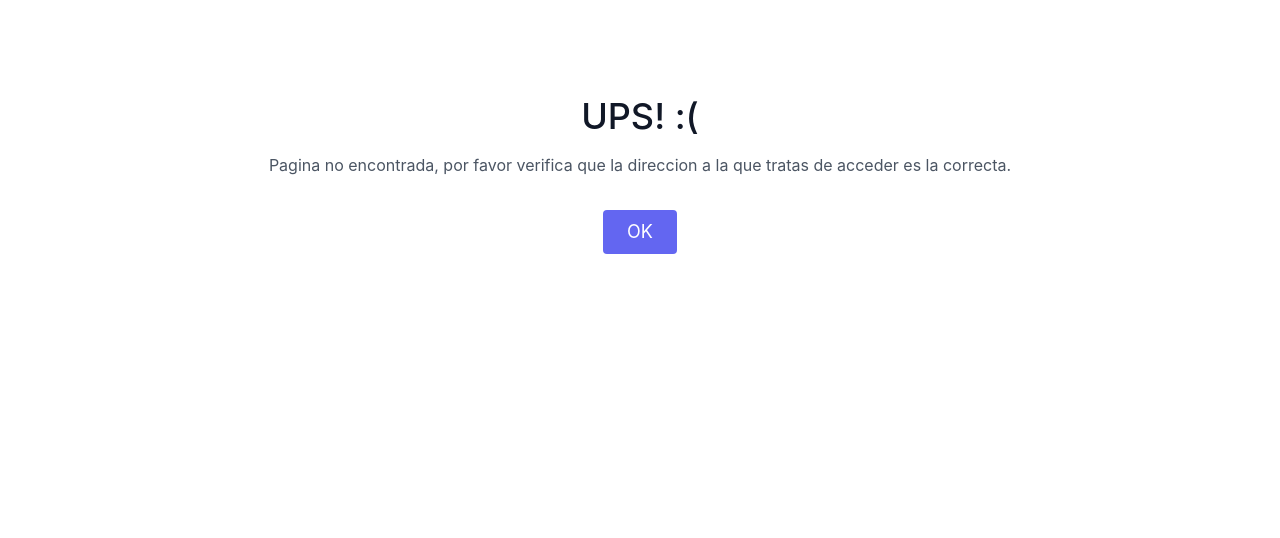
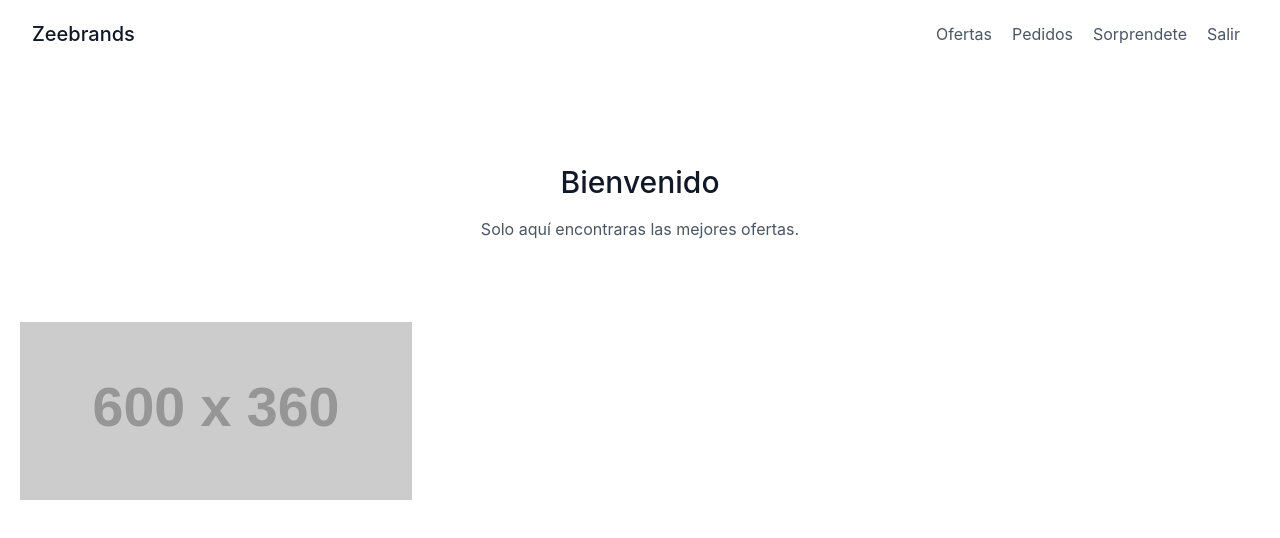
Before and after one commit to aldorodrigorivera/Zeebrand-Front, a React (Create React App) app: page /products in a window 1280 px wide. Shown: the top 538 px of the page. Built offline with nearby package versions, Linux system fonts and the light colour scheme.

Commit message:
WIP Added Header and Product list item

```diff
--- a/src/App.js
+++ b/src/App.js
@@ -5,6 +5,7 @@ import Landing from './pages/Landing';
 import Login from './pages/Login';
 import SingUp from './pages/SingUp';
 import NotFound from './pages/NotFound';
+import Products from './pages/Products';
 
 
 function App() {
@@ -16,6 +17,7 @@ function App() {
             <Route exact path="/" component={Landing}/>
             <Route exact path="/login" component={Login}/>
             <Route exact path="/singup" component={SingUp}/>
+            <Route exact path="/products" component={Products}/>
             {/* <Auth>
               <Route exact path="/pacientes" component={Pacients}/>
               <Route exact path="/reservaciones" component={Reservations}/>
--- a/src/actions/singup.js
+++ b/src/actions/singup.js
@@ -26,7 +26,7 @@ export function singup(form,nav){
             nav.push('/')
         } catch (error) {
             dispatch(onError(error));
-            showError('Ups', 'Tus credenciales son incorrectas');
+            showError('Ups', 'Verifica que tu información sea correcta.');
         }
     }
 }
--- /dev/null
+++ b/src/components/Header.jsx
@@ -0,0 +1,20 @@
+import React from 'react'
+export default function Header (){
+    return (
+        <div>
+            <header className="text-gray-600 body-font">
+                <div className="container mx-auto flex flex-wrap p-5 flex-col md:flex-row items-center">
+                    <a href="#" className="flex title-font font-medium items-center text-gray-900 mb-4 md:mb-0">
+                    <span className="ml-3 text-xl">Zeebrands</span>
+                    </a>
+                    <nav className="md:ml-auto flex flex-wrap items-center text-base justify-center">
+                    <a href="#" className="mr-5 hover:text-gray-900">Ofertas</a>
+                    <a href="#" className="mr-5 hover:text-gray-900">Pedidos</a>
+                    <a href="#" className="mr-5 hover:text-gray-900">Sorprendete</a>
+                    <a href="#" className="mr-5 hover:text-gray-900">Salir</a>
+                    </nav>
+                </div>
+            </header>
+        </div>
+    )
+}
--- a/src/components/Loading.jsx
+++ b/src/components/Loading.jsx
@@ -7,7 +7,7 @@ export default function Loading() {
                         <svg fill='none' className="w-6 h-6 animate-spin" viewBox="0 0 32 32" xmlns='http://www.w3.org/2000/svg'>
                             <path clipRule='evenodd'
                                 d='M15.165 8.53a.5.5 0 01-.404.58A7 7 0 1023 16a.5.5 0 011 0 8 8 0 11-9.416-7.874.5.5 0 01.58.404z'
-                                fill='currentColor' fill-rule='evenodd' />
+                                fill='currentColor' fillRule='evenodd' />
                         </svg>
                 <div>Loading ...</div>
             </div>
--- /dev/null
+++ b/src/components/ProductItem.jsx
@@ -0,0 +1,15 @@
+import React from 'react'
+export default function ProductItem ({url, title, price, description}) {
+    return (
+        <div className="lg:w-1/3 sm:w-1/2 p-4">
+            <div className="flex relative">
+                <img alt="gallery" className="absolute inset-0 w-full h-full object-cover object-center" src="https://dummyimage.com/600x360"/>
+                <div className="px-8 py-10 relative z-10 w-full border-4 border-gray-200 bg-white opacity-0 hover:opacity-100">
+                    <h2 className="tracking-widest text-sm title-font font-medium text-indigo-500 mb-1">{title}</h2>
+                    <h1 className="title-font text-lg font-medium text-gray-900 mb-3">{price}</h1>
+                    <p className="leading-relaxed">{description}</p>
+                </div>
+            </div>
+        </div>
+    )
+}
--- /dev/null
+++ b/src/pages/Products.jsx
@@ -0,0 +1,22 @@
+import Head from '../components/Header'
+import ProductItem from '../components/ProductItem'
+
+export default function Products () {
+    return (
+        <div>
+           <Head/>
+           <section className="text-gray-600 body-font">
+            <div className="container px-5 py-24 mx-auto">
+                <div className="flex flex-col text-center w-full mb-20">
+                    <h1 className="sm:text-3xl text-2xl font-medium title-font mb-4 text-gray-900">Bienvenido</h1>
+                    <p className="lg:w-2/3 mx-auto leading-relaxed text-base">
+                    Solo aquí encontraras las mejores ofertas.</p>
+                </div>
+                <div className="flex flex-wrap -m-4">
+                    <ProductItem title="Iphone" price={100} description="Celular mas vendido"/>
+                </div>
+            </div>
+           </section>
+        </div>
+    )
+}
--- a/src/validators/singup.js
+++ b/src/validators/singup.js
@@ -1,8 +1,7 @@
-/* eslint-disable no-useless-escape */
 import { showInfo } from '../herlpers/alert';
 
 export function validate(form){
-    const validEmail = "/\S+@\S+\.\S+/";
+    const validEmail = "/\\S+@\\S+\\.\\S+/";
 
     const {user, password, name, phone} = form;
 
```
